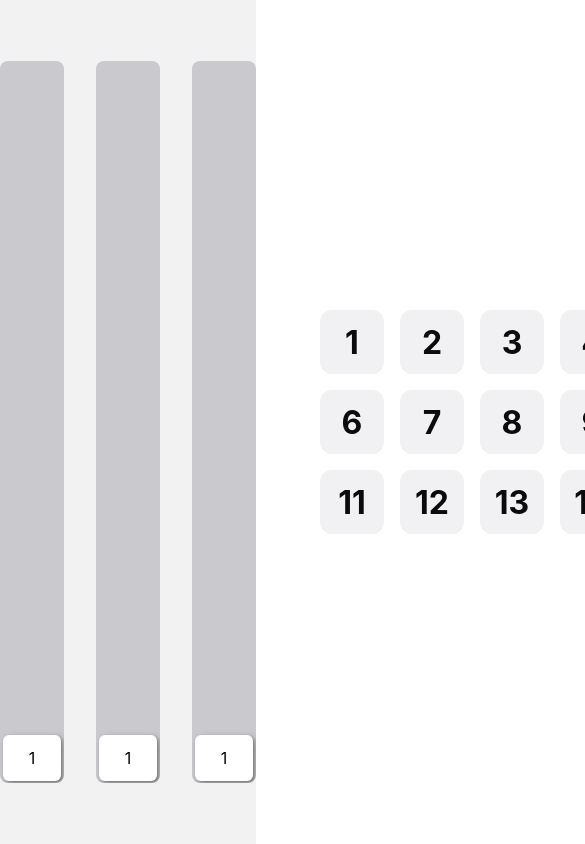
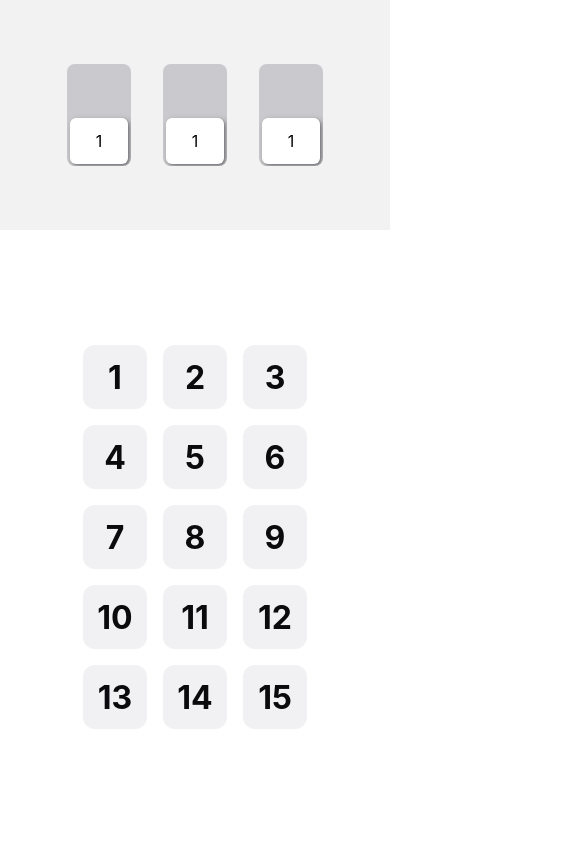
Before and after one commit to tnraro/elevator-demo, a React (Vite) app: page / in a window 390 px wide. Shown: the top 844 px of the page, 585 px wide, since content can reach past the window. Built offline with nearby package versions, Linux system fonts and the light colour scheme; a web font is replaced by a local one.

Commit message:
responsive support (#5)

```diff
--- a/src/app.module.css
+++ b/src/app.module.css
@@ -1,22 +1,25 @@
 .container {
-  display: grid;
-  grid-template-columns: 1fr 1fr;
+  display: flex;
   height: 100%;
+  flex-wrap: wrap;
 }
 
 .button-container {
   display: grid;
+  flex: 1;
   grid-template-columns: repeat(auto-fill, 4rem);
   place-content: center;
   gap: 1rem;
   padding: 4rem;
-  max-width: 36rem;
+  min-width: 24rem;
 }
 
 .elevator-container {
   display: flex;
+  flex: 1;
   justify-content: center;
   align-items: center;
   gap: 2rem;
   background: hsl(240deg 0% 95%);
+  padding: 4rem;
 }
--- a/src/app.tsx
+++ b/src/app.tsx
@@ -27,7 +27,7 @@ function App() {
             id={elevator.id}
             height={height}
           >
-            <Elevator {...elevator} onMove={(id) => {
+            <Elevator {...elevator} height={height} onMove={(id) => {
               moveElevator(id);
             }} />
           </ElevatorShaft>
--- a/src/features/elevator-shaft.module.css
+++ b/src/features/elevator-shaft.module.css
@@ -1,7 +1,7 @@
 .elevator-shaft {
   position: relative;
   width: 4rem;
-  height: calc(var(--height) * 3rem + 2px);
+  height: 100%;
   border-radius: 0.5rem;
   background: hsl(240deg 3% 80%);
   overflow: hidden;
--- a/src/features/elevator.module.css
+++ b/src/features/elevator.module.css
@@ -1,6 +1,6 @@
 .elevator {
   position: absolute;
-  bottom: calc((var(--current-floor) - 1) * 3rem + 2px);
+  bottom: calc(var(--rate, 0) * (100% - 3rem - 2px) + 2px);
   left: 3px;
   background: white;
   border-radius: calc(0.5rem - 2px);
--- a/src/features/elevator.tsx
+++ b/src/features/elevator.tsx
@@ -6,6 +6,7 @@ interface Props {
   targetFloor: number;
   moves: number;
   isMoving: boolean;
+  height: number;
   onMove: (id: number) => void;
 }
 
@@ -16,7 +17,7 @@ export function Elevator(props: Props) {
         styles["elevator"],
         props.isMoving && styles["elevator--moving"],
       ].filter(x => x).join(" ")}
-      style={{ "--current-floor": props.currentFloor }}
+      style={{ "--rate": (props.currentFloor - 1) / (props.height - 1) }}
       onTransitionEnd={() => props.onMove(props.id)}
     >{props.currentFloor}</div>
   )
```
